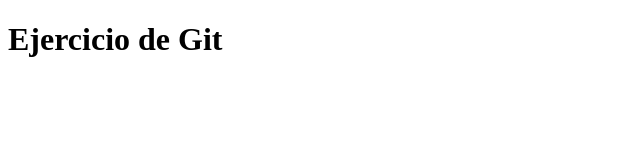
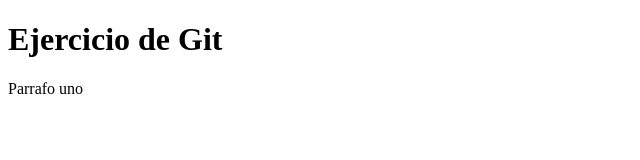
Before and after one commit to raulmg182/ejercicio-git, a plain HTML site: page index.html in a window 1280 px wide. Shown: the full height of the page, 0-640 px from the left. Drawn offline with Linux system fonts and the light colour scheme.

Commit message:
segundo commit

```diff
--- a/index.html
+++ b/index.html
@@ -9,6 +9,7 @@
 <body>
     <header>
         <h1>Ejercicio de Git</h1>
+        <p>Parrafo uno</p>
     </header>
 </body>
 </html>
```
